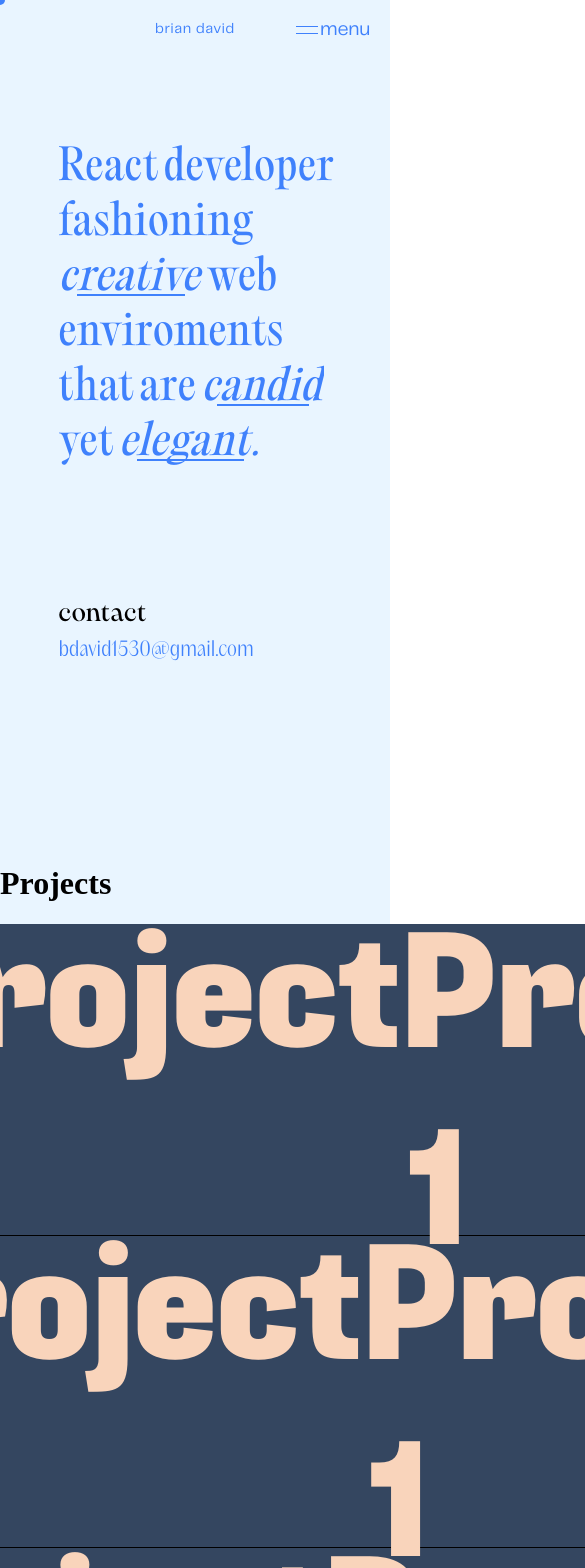
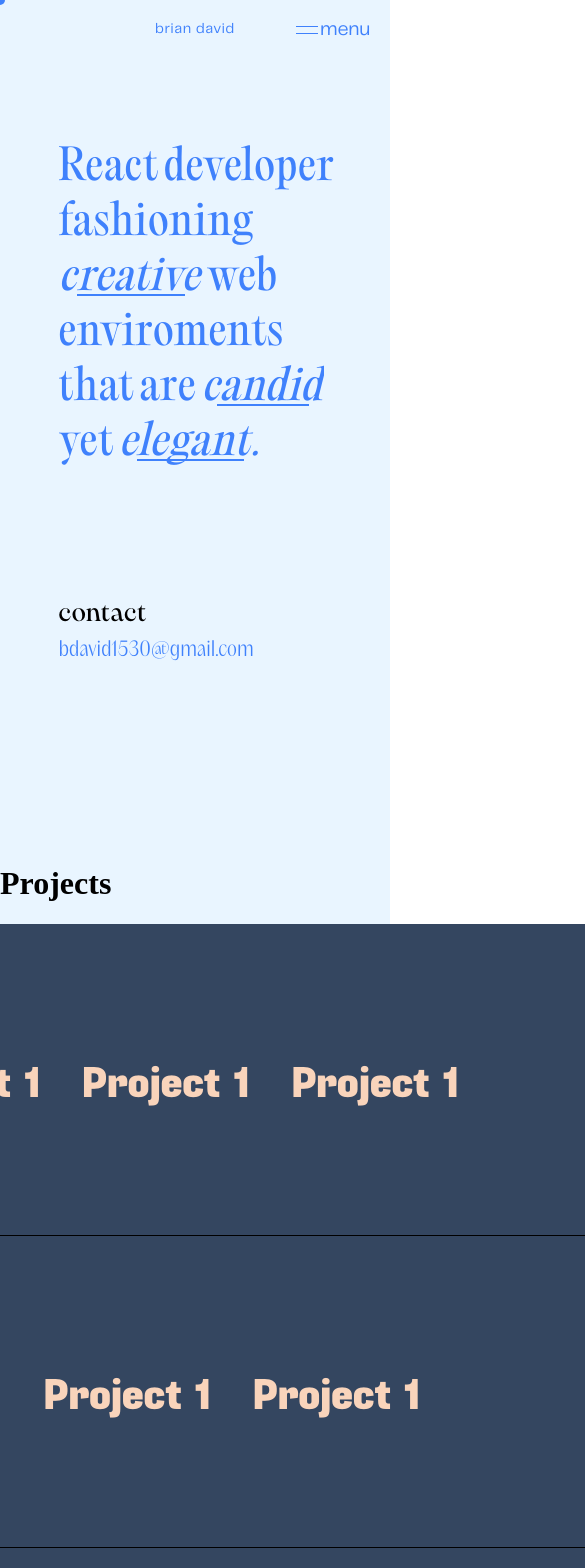
Before and after one commit to brian-david4/brian-portfolio-website, a React (Vite) app in the folder portfolio-website/: page / in a window 390 px wide. Shown: the top 1568 px of the page, 585 px wide, since content can reach past the window. Built offline with nearby package versions, Linux system fonts and the light colour scheme.

Commit message:
Make HomeProject title font responsive

```diff
--- a/portfolio-website/src/components/HomeProjectScroll/hps.module.css
+++ b/portfolio-website/src/components/HomeProjectScroll/hps.module.css
@@ -21,3 +21,23 @@
   font-size: 164px;
   transition: font-size 250ms ease-out;
 }
+@media (max-width: 1278px) {
+  .title {
+    font-size: 134px;
+  }
+}
+@media (max-width: 1096px) {
+  .title {
+    font-size: 98px;
+  }
+}
+@media (max-width: 784px) {
+  .title {
+    font-size: 72px;
+  }
+}
+@media (max-width: 596px) {
+  .title {
+    font-size: 11vmin;
+  }
+}
```
